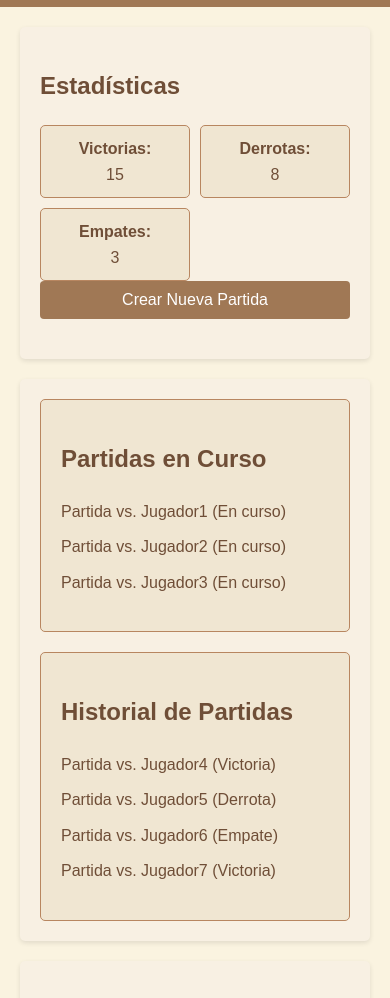
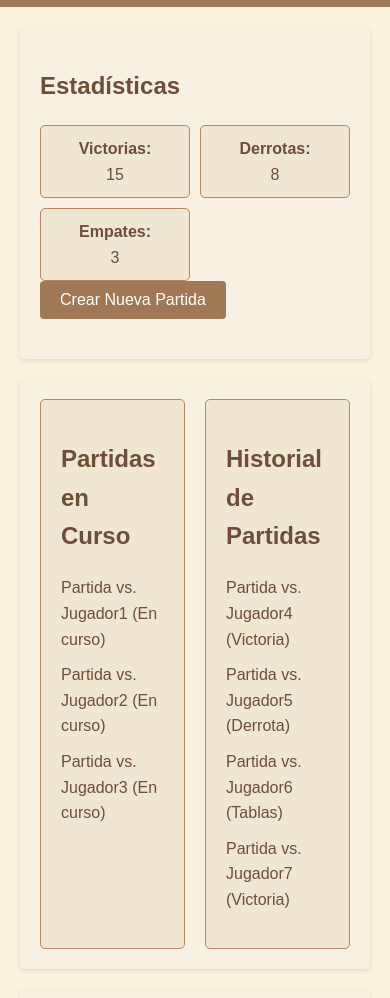
Before and after one commit to Jorquerinho/jorquerinho.github.io, a plain HTML site: page Pagina_principal.html in a window 390 px wide. Shown: the part 90-1088 px from the top of the page. Drawn offline with Linux system fonts and the light colour scheme.

Commit message:
Version Final Entrega 1

```diff
--- a/Pagina_principal.html
+++ b/Pagina_principal.html
@@ -67,7 +67,7 @@
                         <ul>
                             <li><a href="#">Partida vs. Jugador4 (Victoria)</a></li>
                             <li><a href="#">Partida vs. Jugador5 (Derrota)</a></li>
-                            <li><a href="#">Partida vs. Jugador6 (Empate)</a></li>
+                            <li><a href="#">Partida vs. Jugador6 (Tablas)</a></li>
                             <li><a href="#">Partida vs. Jugador7 (Victoria)</a></li>
                         </ul>
                     </div>
--- a/style.css
+++ b/style.css
@@ -1,3 +1,4 @@
+/* Estilo general del cuerpo de la página */
 body {
     font-family: Arial, sans-serif;
     margin: 0;
@@ -7,15 +8,18 @@ body {
     line-height: 1.6;
 }
 
+/* Colores para títulos */
 h1, h2, h3 {
     color: #6F4E37;
 }
 
+/* Estilo de enlaces */
 a {
     text-decoration: none;
     color: #6F4E37;
 }
 
+/* Barra de navegación */
 nav {
     background-color: #A07855;
     color: #FFFFFF;
@@ -25,6 +29,7 @@ nav {
     z-index: 100;
 }
 
+/* Contenedor del contenido dentro de la barra de navegación */
 .nav-container {
     display: flex;
     justify-content: space-around;
@@ -34,10 +39,12 @@ nav {
     padding: 0 20px;
 }
 
+/* Logo dentro de la barra */
 .logo img {
     height: 50px;
 }
 
+/* Lista de enlaces del menú de navegación */
 .nav-links {
     list-style: none;
     padding: 0;
@@ -45,32 +52,38 @@ nav {
     display: flex;
 }
 
+/* Espaciado entre los elementos del menú */
 .nav-links li {
     margin-left: 20px;
 }
 
+/* Estilo de enlaces del menú */
 .nav-links a {
     color: #FFFFFF;
     font-weight: bold;
     transition: color 0.3s ease;
 }
 
+/* Efecto al pasar el mouse por los enlaces */
 .nav-links a:hover {
     color: #F0E6D2;
 }
 
+/* Encabezado principal */
 header {
     text-align: center;
     padding: 20px;
     background-color: #E0C8A8;
 }
 
+/* Contenido principal */
 main {
     padding: 20px;
     max-width: 1100px;
     margin: 0 auto;
 }
 
+/* Secciones dentro del contenido */
 section {
     margin-bottom: 20px;
     background-color: #F8F0E3;
@@ -79,21 +92,25 @@ section {
     box-shadow: 0 2px 5px rgba(0, 0, 0, 0.1);
 }
 
+/* Contenedor del formulario de login */
 .login-container {
     max-width: 500px;
     margin: 0 auto;
 }
 
+/* Estilo del formulario */
 form {
     display: flex;
     flex-direction: column;
 }
 
+/* Estilo de etiquetas */
 label {
     margin-top: 10px;
     font-weight: bold;
 }
 
+/* Campos de entrada */
 input[type="text"],
 input[type="email"],
 input[type="password"],
@@ -107,6 +124,7 @@ input[type="date"] {
     box-sizing: border-box;
 }
 
+/* Botón para enviar formulario */
 button[type="submit"] {
     background-color: #A07855;
     color: #FFFFFF;
@@ -119,26 +137,31 @@ button[type="submit"] {
     transition: background-color 0.3s ease;
 }
 
+/* Efecto al pasar el mouse sobre el botón */
 button[type="submit"]:hover {
     background-color: #8B694F;
 }
 
+/* Agrupación de campos */
 .form-group {
     display: flex;
     flex-direction: column;
     margin-bottom: 15px;
 }
 
+/* Contenedor del perfil de usuario */
 .profile-container {
     max-width: 600px;
     margin: 0 auto;
 }
 
+/* Imagen del perfil centrada */
 .profile-picture {
     text-align: center;
     margin-bottom: 20px;
 }
 
+/* Estilo de la imagen de perfil */
 #profile-image {
     width: 150px;
     height: 150px;
@@ -147,6 +170,7 @@ button[type="submit"]:hover {
     border: 2px solid #A07855;
 }
 
+/* Botón para subir imagen */
 .upload-button {
     display: inline-block;
     background-color: #A07855;
@@ -158,10 +182,12 @@ button[type="submit"]:hover {
     transition: background-color 0.3s ease;
 }
 
+/* Efecto al pasar el mouse */
 .upload-button:hover {
     background-color: #8B694F;
 }
 
+/* Pie de página */
 footer {
     text-align: center;
     padding: 10px;
@@ -172,6 +198,7 @@ footer {
     width: 100%;
 }
 
+/* Contenedor de estadísticas y botón de crear partida */
 .game-stats-and-create .container {
     display: flex;
     justify-content: space-between;
@@ -180,6 +207,7 @@ footer {
     margin-bottom: 20px;
 }
 
+/* Alineación de estadísticas y botón */
 .stats-and-button-container {
     display: flex;
     justify-content: space-between;
@@ -188,17 +216,20 @@ footer {
     flex-wrap: wrap;
 }
 
+/* Contenedor de estadísticas */
 .game-stats {
     flex-grow: 1;
     margin-bottom: 0;
 }
 
+/* Cuadrícula de estadísticas */
 .stats-grid {
     display: grid;
     grid-template-columns: repeat(auto-fit, minmax(100px, 1fr));
     gap: 10px;
 }
 
+/* Cada ítem de estadística */
 .stat-item {
     text-align: center;
     border: 1px solid #B88660;
@@ -207,16 +238,19 @@ footer {
     background-color: #F0E6D2;
 }
 
+/* Texto dentro del ítem de estadística */
 .stat-label {
     display: block;
     font-weight: bold;
 }
 
+/* Contenedor del botón para crear partida */
 .create-game-button-container {
     text-align: right;
     flex-shrink: 0;
 }
 
+/* Botón para crear nueva partida */
 .create-game-button {
     background-color: #A07855;
     color: #FFFFFF;
@@ -229,16 +263,19 @@ footer {
     margin-top: 0;
 }
 
+/* Efecto hover en el botón */
 .create-game-button:hover {
     background-color: #8B694F;
 }
 
+/* Diseño de listas de partidas */
 .game-lists-grid {
     display: grid;
     grid-template-columns: 1fr 1fr;
     gap: 20px;
 }
 
+/* Estilo de listas de partidas en curso y finalizadas */
 .current-games,
 .finished-games {
     border: 1px solid #B88660;
@@ -247,42 +284,20 @@ footer {
     background-color: #F0E6D2;
 }
 
-.game-lists ul {
-    list-style: none;
-    padding: 0;
-}
-
-.game-lists li {
-    margin-bottom: 10px;
-}
-
+/* Listas sin viñetas */
+.game-lists ul,
 .public-games ul {
     list-style: none;
     padding: 0;
 }
 
+/* Espaciado entre elementos de la lista */
+.game-lists li,
 .public-games li {
     margin-bottom: 10px;
 }
 
-@media (max-width: 768px) {
-    .game-lists-grid {
-        grid-template-columns: 1fr;
-    }
-
-    .stats-and-button-container {
-        justify-content: center;
-    }
-
-    .create-game-button-container {
-        text-align: center;
-        width: 100%;
-    }
-    .create-game-button{
-        width: 100%;
-    }
-}
-
+/* Tablero de ajedrez */
 .chessboard {
     display: grid;
     grid-template-columns: repeat(8, 50px);
@@ -291,6 +306,7 @@ footer {
     margin: 20px auto;
 }
 
+/* Cada casilla del tablero */
 .square {
     width: 50px;
     height: 50px;
@@ -300,14 +316,17 @@ footer {
     font-size: 24px;
 }
 
+/* Casilla clara */
 .light {
     background-color: #f0d9b5;
 }
 
+/* Casilla oscura */
 .dark {
     background-color: #b58863;
 }
 
+/* Historial de movimientos */
 .move-history {
     border: 1px solid #B88660;
     padding: 10px;
@@ -317,15 +336,18 @@ footer {
     background-color: #F0E6D2;
 }
 
+/* Lista de movimientos */
 .move-history ul {
     list-style: none;
     padding: 0;
 }
 
+/* Espacio entre movimientos */
 .move-history li {
     margin-bottom: 5px;
 }
 
+/* Información del juego */
 .game-info {
     display: flex;
     justify-content: space-around;
@@ -333,13 +355,16 @@ footer {
     margin-bottom: 20px;
 }
 
-.game-info select, .game-info button {
+/* Selectores y botones dentro de la información del juego */
+.game-info select,
+.game-info button {
     padding: 8px;
     border: 1px solid #B88660;
     border-radius: 4px;
     background-color: #F0E6D2;
 }
 
+/* Indicador de turno */
 .turn-indicator {
     font-weight: bold;
     padding: 10px;
```
Also changed, not shown: desarrolladores.html (+1 -1 lines), partida.html (+8 -8 lines), README.txt (added).
